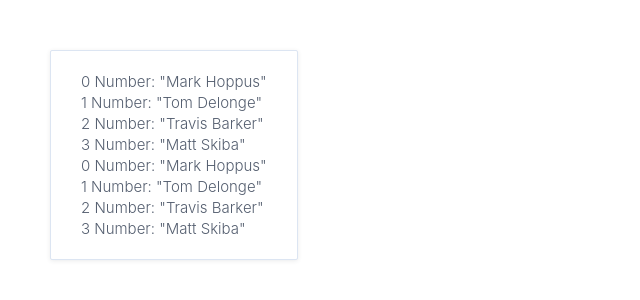
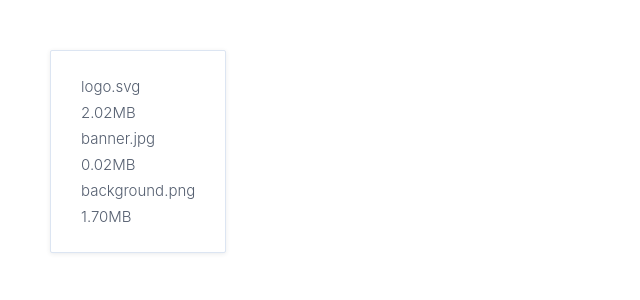
Before and after one commit to cyrilledjdj/angular-pro-src, an Angular app: page / in a window 1280 px wide. Shown: the top 300 px of the page, without its empty margins (0-640 px from the left). Built offline with nearby package versions, Linux system fonts and the light colour scheme.

Commit message:
creating a custom pipe

```diff
--- a/src/app/app.component.ts
+++ b/src/app/app.component.ts
@@ -1,5 +1,10 @@
-import { Component } from '@angular/core';
+import { Component, OnInit } from '@angular/core';
 
+interface File {
+  name: string;
+  size: number;
+  type: string;
+}
 
 
 @Component({
@@ -7,39 +12,24 @@
   template: /* html */`
     <div>
       <ul>
-        <li *myFor="let item of items; let i = index;">
-          {{i}} Number: {{ item.name | json }}
-        </li>
-        <ng-template myFor [myForOf]=items let-item let-i=index>
+        <ng-template myFor [myForOf]=files let-file let-i=index>
           <li>
-            {{i}} Number: {{ item.name | json }}
+            <p [innerHTML]=file.name></p>
+            <p [innerHTML]="(file.size | fileSize)"></p>
           </li>
         </ng-template>
       </ul>
     </div>
   `
 })
-export class AppComponent {
-  items = [
-    {
-      name: 'Mark Hoppus',
-      age: 44,
-      location: 'California'
-    },
-    {
-      name: 'Tom Delonge',
-      age: 41,
-      location: 'California'
-    },
-    {
-      name: 'Travis Barker',
-      age: 41,
-      location: 'California'
-    }
-  ];
-  constructor() {
-    setTimeout(() => {
-      this.items = [...this.items, { name: 'Matt Skiba', age: 40, location: 'California' }];
-    }, 2000);
+export class AppComponent implements OnInit {
+  files: File[];
+
+  ngOnInit() {
+    this.files = [
+      { name: 'logo.svg', size: 2120109, type: 'image/svg' },
+      { name: 'banner.jpg', size: 18029, type: 'iamge/jpg' },
+      { name: 'background.png', size: 1784562, type: 'image.png' }
+    ];
   }
 }
--- a/src/app/app.module.ts
+++ b/src/app/app.module.ts
@@ -12,6 +12,7 @@
 import { CreditCardDirective } from './credit-card/credit-card.directive';
 import { TooltipDirective } from './tooltip/tooltip.directive';
 import { MyForDirective } from './my-for/my-for.directive';
+import { FileSizePipe } from './file-size/file-size.pipe';
 
 @NgModule({
   declarations: [
@@ -24,6 +25,7 @@
     CreditCardDirective,
     TooltipDirective,
     MyForDirective,
+    FileSizePipe,
   ],
   imports: [
     BrowserModule,
--- /dev/null
+++ b/src/app/file-size/file-size.pipe.ts
@@ -0,0 +1,13 @@
+import { Pipe, PipeTransform } from '@angular/core';
+
+@Pipe({
+  name: 'fileSize'
+})
+export class FileSizePipe implements PipeTransform {
+
+  transform(size: number, extension: string = 'MB', ...args: any[]): any {
+    console.log(size, extension, args);
+    return (size / (1024 * 1024)).toFixed(2) + extension;
+  }
+
+}
--- a/src/app/my-for/my-for.directive.ts
+++ b/src/app/my-for/my-for.directive.ts
@@ -7,7 +7,6 @@
 
   @Input()
   set myForOf(collection) {
-    console.log(collection);
     this.view.clear();
     collection.forEach((item, index) => {
       this.view.createEmbeddedView(this.template, {
```
